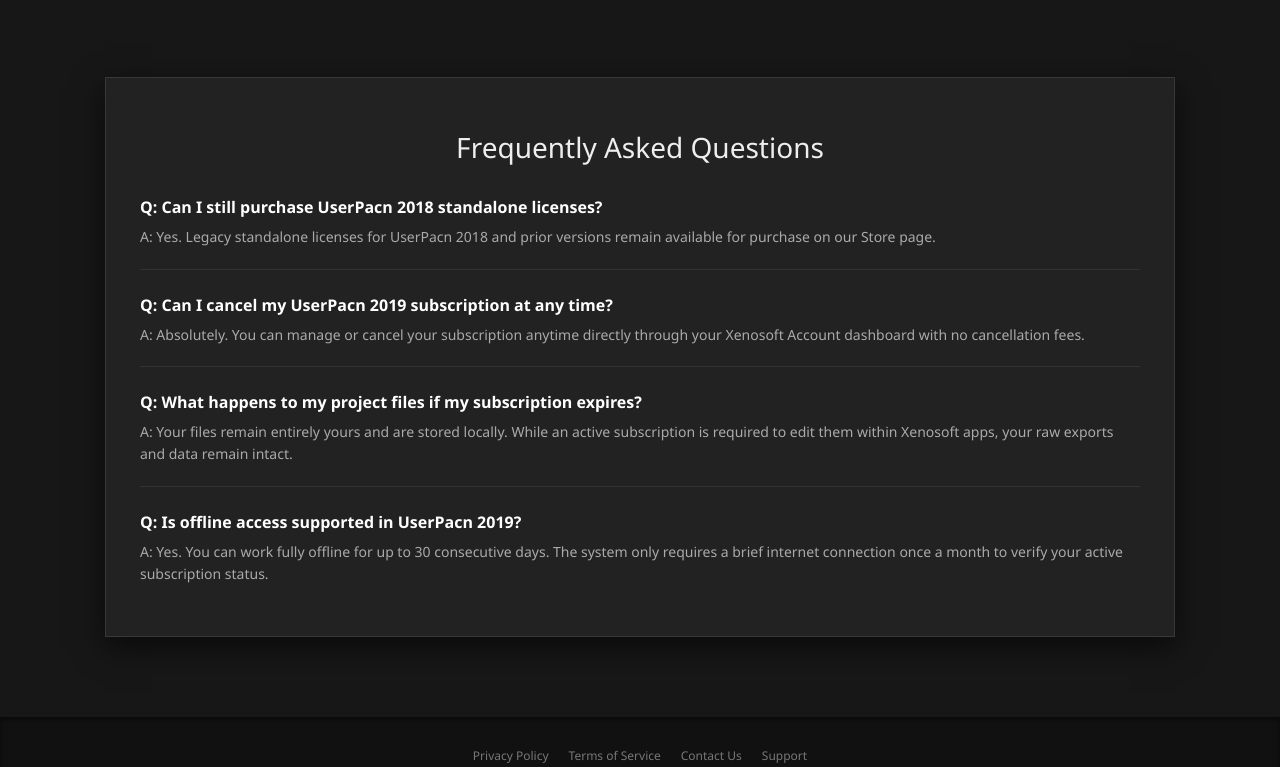
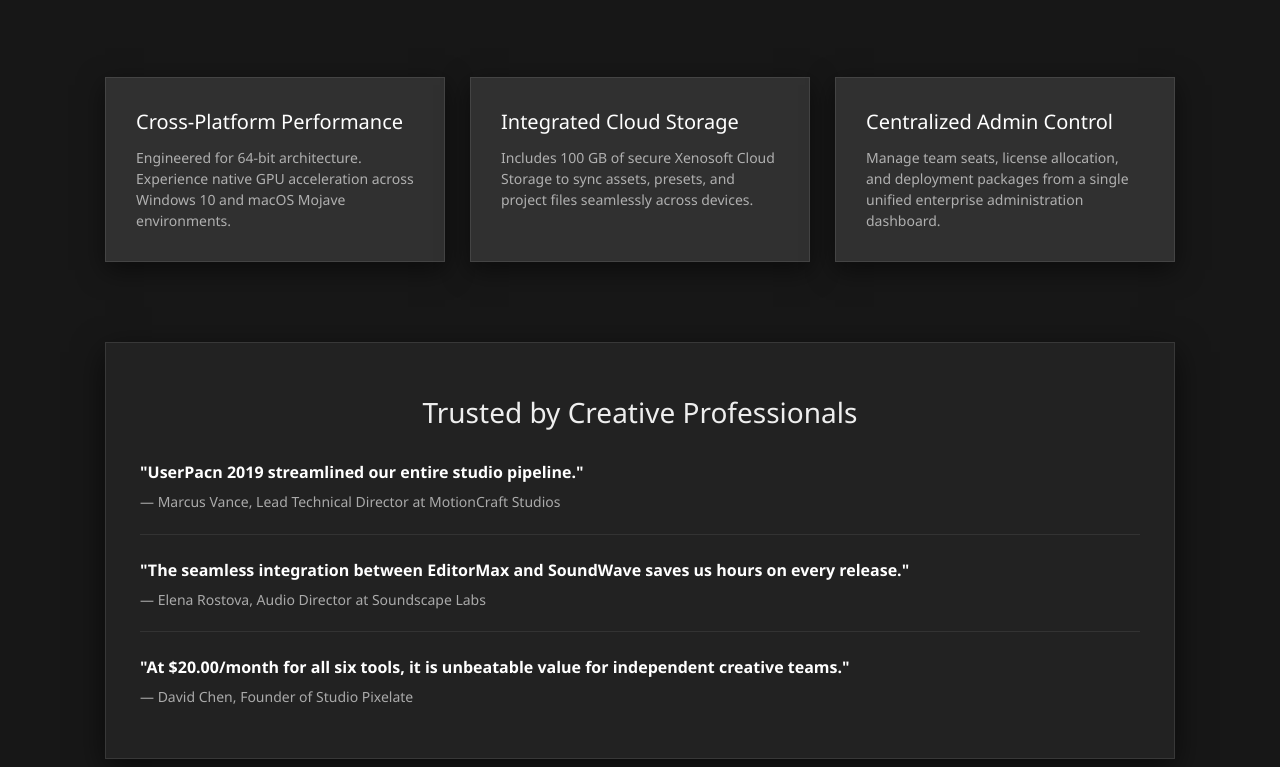
Before and after one commit to AlanbusDENOVO/xenosoft-website, a plain HTML site: page index.html in a window 1280 px wide. Shown: the part 2040-2807 px from the top of the page. Drawn offline with Linux system fonts and the light colour scheme.

Commit message:
Update index.html

```diff
--- a/index.html
+++ b/index.html
@@ -315,8 +315,8 @@ footer nav a:hover {
     <nav>
         <a href="#" class="active">Home</a>
         <a href="pricing.html">Pricing</a>
-        <a href="#">Products</a>
-        <a href="#">Login</a>
+        <a href="shop.html">Products</a>
+        <a href="login.html">Login</a>
     </nav>
 </header>
 
@@ -397,6 +397,41 @@ footer nav a:hover {
             </div>
         </div>
     </section>
+<!-- System Requirements Section -->
+    <section class="features">
+        <div class="feature-card">
+            <h3>Cross-Platform Performance</h3>
+            <p>Engineered for 64-bit architecture. Experience native GPU acceleration across Windows 10 and macOS Mojave environments.</p>
+        </div>
+        <div class="feature-card">
+            <h3>Integrated Cloud Storage</h3>
+            <p>Includes 100 GB of secure Xenosoft Cloud Storage to sync assets, presets, and project files seamlessly across devices.</p>
+        </div>
+        <div class="feature-card">
+            <h3>Centralized Admin Control</h3>
+            <p>Manage team seats, license allocation, and deployment packages from a single unified enterprise administration dashboard.</p>
+        </div>
+    </section>
+
+    <!-- Testimonials Section -->
+    <section class="faq-section">
+        <h2>Trusted by Creative Professionals</h2>
+
+        <div class="faq-item">
+            <div class="faq-question">"UserPacn 2019 streamlined our entire studio pipeline."</div>
+            <div class="faq-answer">— Marcus Vance, Lead Technical Director at MotionCraft Studios</div>
+        </div>
+
+        <div class="faq-item">
+            <div class="faq-question">"The seamless integration between EditorMax and SoundWave saves us hours on every release."</div>
+            <div class="faq-answer">— Elena Rostova, Audio Director at Soundscape Labs</div>
+        </div>
+
+        <div class="faq-item">
+            <div class="faq-question">"At $20.00/month for all six tools, it is unbeatable value for independent creative teams."</div>
+            <div class="faq-answer">— David Chen, Founder of Studio Pixelate</div>
+        </div>
+    </section>
 
     <!-- FAQ Section -->
     <section class="faq-section">
```
